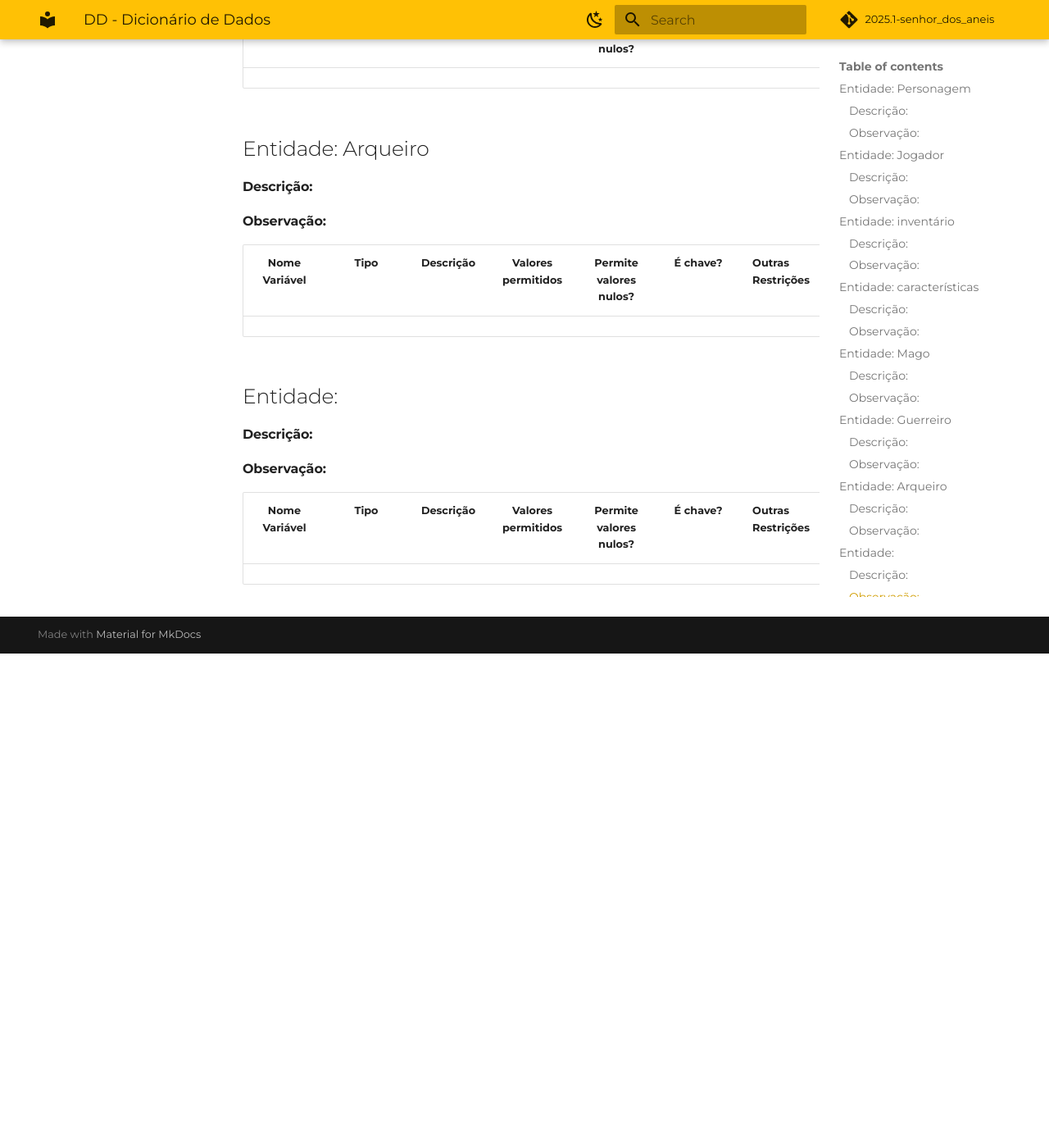
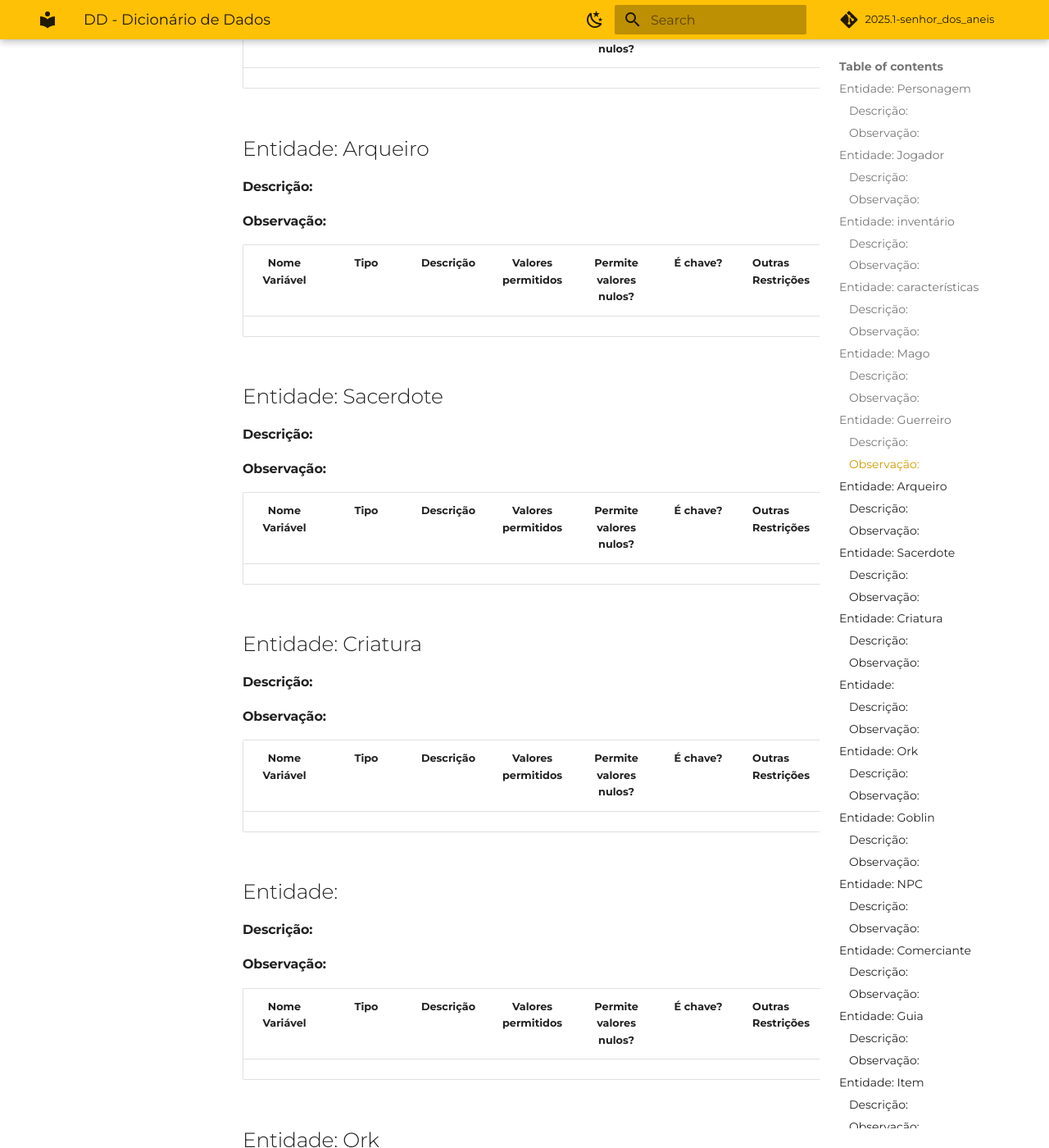
Before and after one commit to SBD1/2025.1-senhor_dos_aneis, an MkDocs documentation site: the page built from docs/DD_o_senhor_dos_aneis.md, in a window 1280 px wide and 1400 px high, scrolled down 1968 px. Shown: the whole window at 82% size. Built offline with MkDocs 1.6.1 and Material for MkDocs 9.7.7, drawn with Linux system fonts in a browser that asks for light colours; comment, search, counter and statistics services are not loaded; before the commit the page ends 2765 px from its top, so only the background shows below that; some of the changed text lies outside the part shown.

Commit message:
Update DD_o_senhor_dos_aneis.md

```diff
--- a/docs/DD_o_senhor_dos_aneis.md
+++ b/docs/DD_o_senhor_dos_aneis.md
@@ -82,6 +82,22 @@
 | :-----------: | :----------: | :------------------------: | :----------------: | :--------------------: | :------: | ----------------- |
 
 
+## Entidade: Sacerdote
+#### Descrição:
+
+#### Observação:
+
+| Nome Variável |     Tipo     |         Descrição          | Valores permitidos | Permite valores nulos? | É chave? | Outras Restrições |
+| :-----------: | :----------: | :------------------------: | :----------------: | :--------------------: | :------: | ----------------- |
+
+## Entidade: Criatura
+#### Descrição:
+
+#### Observação:
+
+| Nome Variável |     Tipo     |         Descrição          | Valores permitidos | Permite valores nulos? | É chave? | Outras Restrições |
+| :-----------: | :----------: | :------------------------: | :----------------: | :--------------------: | :------: | ----------------- |
+
 ## Entidade:
 #### Descrição:
 
@@ -89,3 +105,83 @@
 
 | Nome Variável |     Tipo     |         Descrição          | Valores permitidos | Permite valores nulos? | É chave? | Outras Restrições |
 | :-----------: | :----------: | :------------------------: | :----------------: | :--------------------: | :------: | ----------------- |
+
+## Entidade: Ork
+#### Descrição:
+
+#### Observação:
+
+| Nome Variável |     Tipo     |         Descrição          | Valores permitidos | Permite valores nulos? | É chave? | Outras Restrições |
+| :-----------: | :----------: | :------------------------: | :----------------: | :--------------------: | :------: | ----------------- |
+
+## Entidade: Goblin
+#### Descrição:
+
+#### Observação:
+
+| Nome Variável |     Tipo     |         Descrição          | Valores permitidos | Permite valores nulos? | É chave? | Outras Restrições |
+| :-----------: | :----------: | :------------------------: | :----------------: | :--------------------: | :------: | ----------------- |
+
+## Entidade: NPC
+#### Descrição:
+
+#### Observação:
+
+| Nome Variável |     Tipo     |         Descrição          | Valores permitidos | Permite valores nulos? | É chave? | Outras Restrições |
+| :-----------: | :----------: | :------------------------: | :----------------: | :--------------------: | :------: | ----------------- |
+
+## Entidade: Comerciante
+#### Descrição:
+
+#### Observação:
+
+| Nome Variável |     Tipo     |         Descrição          | Valores permitidos | Permite valores nulos? | É chave? | Outras Restrições |
+| :-----------: | :----------: | :------------------------: | :----------------: | :--------------------: | :------: | ----------------- |
+
+## Entidade: Guia
+#### Descrição:
+
+#### Observação:
+
+| Nome Variável |     Tipo     |         Descrição          | Valores permitidos | Permite valores nulos? | É chave? | Outras Restrições |
+| :-----------: | :----------: | :------------------------: | :----------------: | :--------------------: | :------: | ----------------- |
+
+## Entidade: Item
+#### Descrição:
+
+#### Observação:
+
+| Nome Variável |     Tipo     |         Descrição          | Valores permitidos | Permite valores nulos? | É chave? | Outras Restrições |
+| :-----------: | :----------: | :------------------------: | :----------------: | :--------------------: | :------: | ----------------- |
+
+## Entidade: Arma
+#### Descrição:
+
+#### Observação:
+
+| Nome Variável |     Tipo     |         Descrição          | Valores permitidos | Permite valores nulos? | É chave? | Outras Restrições |
+| :-----------: | :----------: | :------------------------: | :----------------: | :--------------------: | :------: | ----------------- |
+
+## Entidade: Armadura
+#### Descrição:
+
+#### Observação:
+
+| Nome Variável |     Tipo     |         Descrição          | Valores permitidos | Permite valores nulos? | É chave? | Outras Restrições |
+| :-----------: | :----------: | :------------------------: | :----------------: | :--------------------: | :------: | ----------------- |
+
+## Entidade: Cenário
+#### Descrição:
+
+#### Observação:
+
+| Nome Variável |     Tipo     |         Descrição          | Valores permitidos | Permite valores nulos? | É chave? | Outras Restrições |
+| :-----------: | :----------: | :------------------------: | :----------------: | :--------------------: | :------: | ----------------- |
+
+## Entidade:
+#### Descrição:
+
+#### Observação:
+
+| Nome Variável |     Tipo     |         Descrição          | Valores permitidos | Permite valores nulos? | É chave? | Outras Restrições |
+| :-----------: | :----------: | :------------------------: | :----------------: | :--------------------: | :------: | ----------------- |
```
